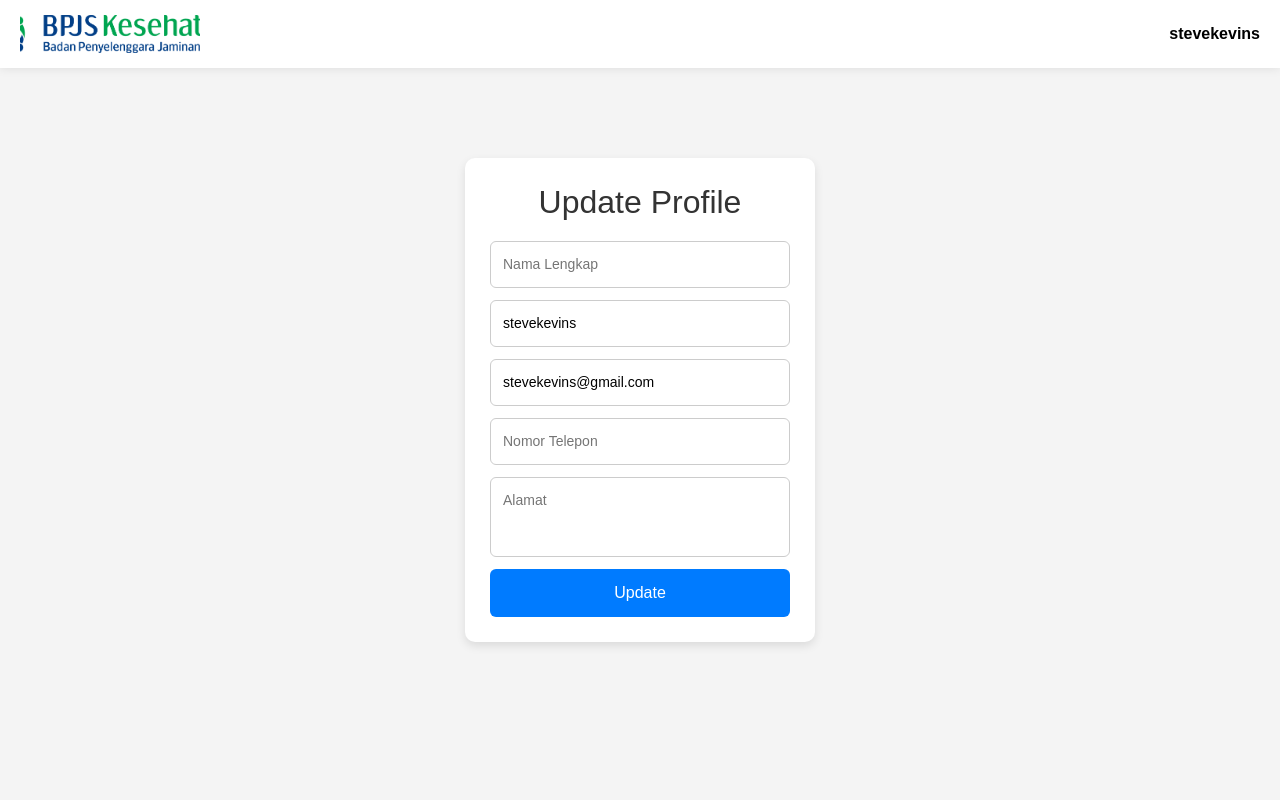
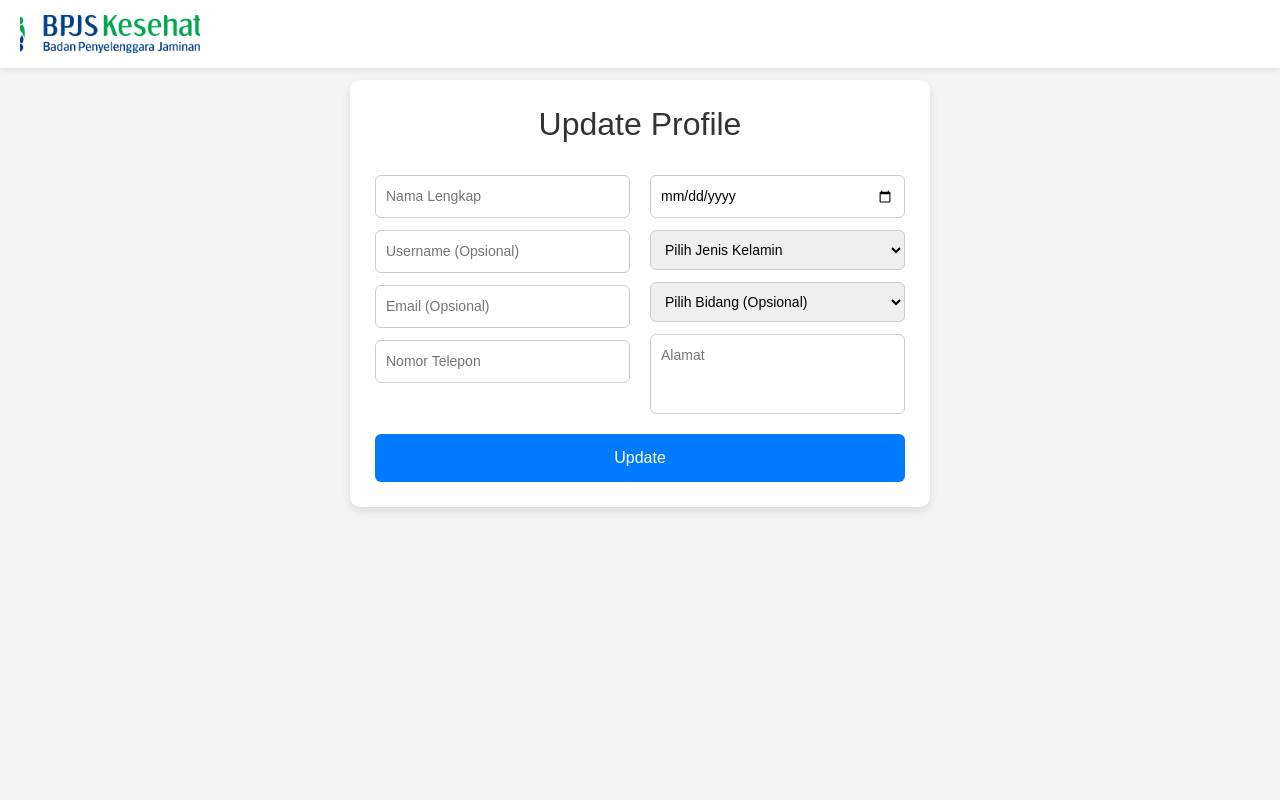
Before and after one commit to stevethecapt/BPJS-ArchiveSystem, a PHP site: page /profile/profile.php in a window 1280 px wide. Run offline with PHP 8.4, Linux system fonts and the light colour scheme; a user stored in the database is signed in; data comes from the database, SQL or seed files in the repository.

Commit message:
Add files via upload

```diff
--- a/arsip_system/auth/dashboard.php
+++ b/arsip_system/auth/dashboard.php
@@ -102,7 +102,7 @@
                 <?php echo isset($_SESSION['phone']) ? htmlspecialchars($_SESSION['phone']) : 'Your Number'; ?>
             </p>
             <p style="font-size: 14px; color: #666;">
-                <?php echo isset($_SESSION['address']) ? htmlspecialchars($_SESSION['address']) : 'Your Address'; ?>
+                <?php echo isset($_SESSION['bidang']) ? htmlspecialchars($_SESSION['bidang']) : 'Bidang'; ?>
             </p>
 
             <a href="profile/profile.php" style="display: block; background: #008CBA; color: white; text-decoration: none; padding: 10px; border-radius: 10px; margin-top: 10px;">Update Profile</a>
--- a/arsip_system/auth/profile/profile.php
+++ b/arsip_system/auth/profile/profile.php
@@ -1,41 +1,48 @@
 <?php
-session_start();
 require_once("../../config/database.php");
 
-$user_id = $_SESSION['user_id'];
-$stmt = $pdo->prepare("SELECT fullname, username, email, phone, address FROM users WHERE id = ?");
-$stmt->execute([$user_id]);
-$user = $stmt->fetch(PDO::FETCH_ASSOC);
+$message = "";
+$status = "";
 
+// Mengecek apakah form telah disubmit
 if ($_SERVER["REQUEST_METHOD"] == "POST") {
-    $fullname = trim($_POST['fullname']);
-    $username = trim($_POST['username']);
-    $email = trim($_POST['email']);
-    $phone = trim($_POST['phone']);
-    $address = trim($_POST['address']);
+    // Mengambil data dari form
+    $fullname = trim($_POST['fullname'] ?? "");
+    $username = trim($_POST['username'] ?? "");
+    $email = trim($_POST['email'] ?? "");
+    $phone = trim($_POST['phone'] ?? "");
+    $tanggal_lahir = trim($_POST['tanggal_lahir'] ?? "");
+    $jenis_kelamin = trim($_POST['jenis_kelamin'] ?? "");
+    $bidang = trim($_POST['bidang'] ?? "");
+    $address = trim($_POST['address'] ?? "");
 
-    $stmt = $pdo->prepare("SELECT id FROM users WHERE (username = ? OR email = ?) AND id != ?");
-    $stmt->execute([$username, $email, $user_id]);
-    $existingUser = $stmt->fetch(PDO::FETCH_ASSOC);
-
-    if ($existingUser) {
-        $message = "Username atau email sudah digunakan!";
+    // Validasi: Pastikan kolom yang wajib diisi tidak kosong
+    if (!empty($fullname) && !empty($phone) && !empty($address)) {
+        try {
+            // Cek apakah data sudah ada untuk update atau insert data baru
+            if (isset($_POST['user_id']) && !empty($_POST['user_id'])) {
+                // Update data jika ada user_id
+                $stmt = $pdo->prepare("UPDATE users SET fullname = ?, username = ?, email = ?, phone = ?, tanggal_lahir = ?, jenis_kelamin = ?, bidang = ?, address = ? WHERE id = ?");
+                $success = $stmt->execute([$fullname, $username, $email, $phone, $tanggal_lahir, $jenis_kelamin, $bidang, $address, $_POST['user_id']]);
+                $message = $success ? "Profil berhasil diperbarui." : "Gagal memperbarui profil.";
             } else {
-        $stmt = $pdo->prepare("UPDATE users SET fullname = ?, username = ?, email = ?, phone = ?, address = ? WHERE id = ?");
-        if ($stmt->execute([$fullname, $username, $email, $phone, $address, $user_id])) {
-            $_SESSION['fullname'] = $fullname;
-            $_SESSION['username'] = $username;
-            $_SESSION['email'] = $email;
-            $_SESSION['phone'] = $phone;
-            $_SESSION['address'] = $address;
-            header("Location: dashboard.php");
-            exit();
+                // Insert data baru jika user_id tidak ada
+                $stmt = $pdo->prepare("INSERT INTO users (fullname, username, email, phone, tanggal_lahir, jenis_kelamin, bidang, address) VALUES (?, ?, ?, ?, ?, ?, ?, ?)");
+                $success = $stmt->execute([$fullname, $username, $email, $phone, $tanggal_lahir, $jenis_kelamin, $bidang, $address]);
+                $message = $success ? "Profil berhasil dibuat." : "Gagal membuat profil.";
+            }
+            $status = $success ? "success" : "error";
+        } catch (PDOException $e) {
+            $message = "Terjadi kesalahan database: " . $e->getMessage();
+            $status = "error";
+        }
     } else {
-            $message = "Terjadi kesalahan saat memperbarui profil!";
-        }
+        $message = "Semua kolom wajib harus diisi!";
+        $status = "error";
     }
 }
 ?>
+
 <!DOCTYPE html>
 <html lang="id">
 <head>
@@ -43,6 +50,30 @@
     <meta name="viewport" content="width=device-width, initial-scale=1.0">
     <link rel="stylesheet" href="https://cdn.jsdelivr.net/npm/bootstrap@5.3.0/dist/css/bootstrap.min.css">
     <title>Update Profile</title>
+    <style>
+        .button {
+            background-color: #007bff;
+            color: white;
+            padding: 12px;
+            border: none;
+            border-radius: 6px;
+            cursor: pointer;
+            font-size: 16px;
+            transition: 0.3s ease-in-out;
+            width: 100%;
+            margin-top: 20px;
+            text-align: center;
+            display: block;
+        }
+        .button:hover {
+            background-color: #0056b3;
+        }
+        .error-message {
+            color: red;
+            font-weight: bold;
+            margin-bottom: 10px;
+        }
+    </style>
 </head>
 <body>
 <nav>
@@ -53,47 +84,39 @@
                 <?php echo htmlspecialchars($_SESSION['username']); ?>
             <?php endif; ?>
         </a>
-
-        <div id="profilePopup" style="display: none; position: absolute; top: 75px; right: 0; width: 250px; padding: 20px; background: white; border-radius: 15px; box-shadow: 0px 4px 10px rgba(0, 0, 0, 0.2); text-align: center;">
-            <div style="width: 80px; height: 80px; background: #ddd; border-radius: 50%; margin: auto; position: relative;">
-                <span style="position: absolute; bottom: 0; right: 0; background: #4CAF50; width: 20px; height: 20px; border-radius: 50%; font-size: 14px; color: white; text-align: center;">+</span>
-            </div>
-
-            <p style="font-size: 18px; font-weight: bold; margin-top: 10px;"><?php echo htmlspecialchars($_SESSION['username']); ?></p>
-            <p style="font-size: 14px; color: #666;">
-                <?php echo isset($_SESSION['email']) ? htmlspecialchars($_SESSION['email']) : 'example@youremail.com'; ?>
-            </p>
-            <p style="font-size: 14px; color: #666;">
-                <?php echo isset($_SESSION['phone']) ? htmlspecialchars($_SESSION['phone']) : 'Your Number'; ?>
-            </p>
-            <p style="font-size: 14px; color: #666;">
-                <?php echo isset($_SESSION['address']) ? htmlspecialchars($_SESSION['address']) : 'Your Address'; ?>
-            </p>
-            <a href="logout.php" style="display: block; background: #f44336; color: white; text-decoration: none; padding: 10px; border-radius: 10px; margin-top: 5px;">Logout</a>
-        </div>
-
-        <script>
-        function toggleProfilePopup() {
-            var popup = document.getElementById("profilePopup");
-            popup.style.display = (popup.style.display === "none" || popup.style.display === "") ? "block" : "none";
-        }
-        </script>
     </div>
 </nav>
 <div class="container">
     <h2>Update Profile</h2>
-
     <?php if (isset($message)) : ?>
         <p class="error-message"><?php echo $message; ?></p>
     <?php endif; ?>
-
     <form method="post">
-            <input type="text" name="fullname" value="<?php echo htmlspecialchars($user['fullname']); ?>" placeholder="Nama Lengkap" required>
-            <input type="text" name="username" value="<?php echo htmlspecialchars($user['username']); ?>" placeholder="Username" required>
-            <input type="email" name="email" value="<?php echo htmlspecialchars($user['email']); ?>" placeholder="Email" required>
-            <input type="text" name="phone" value="<?php echo htmlspecialchars($user['phone']); ?>" placeholder="Nomor Telepon" required>
-            <textarea name="address" placeholder="Alamat" required><?php echo htmlspecialchars($user['address']); ?></textarea>
-            <button href="../dashboard.php" type="submit">Update</button>
+        <div class="form-row">
+            <div class="form-column">
+                <input type="text" name="fullname" placeholder="Nama Lengkap" required>
+                <input type="text" name="username" placeholder="Username (Opsional)">
+                <input type="email" name="email" placeholder="Email (Opsional)">
+                <input type="text" name="phone" placeholder="Nomor Telepon" required>
+            </div>
+            <div class="form-column">
+                <input type="date" name="tanggal_lahir" placeholder="Tanggal Lahir">
+                <select name="jenis_kelamin">
+                    <option value="">Pilih Jenis Kelamin</option>
+                    <option value="Laki-laki">Laki-laki</option>
+                    <option value="Perempuan">Perempuan</option>
+                </select>
+                <select name="bidang">
+                    <option value="">Pilih Bidang (Opsional)</option>
+                    <option value="SDM Umum dan Komunikasi">SDM, Umum dan Komunikasi</option>
+                    <option value="Perencanaan dan Keuangan">Perencanaan dan Keuangan</option>
+                    <option value="Kepesertaan dan Mutu Layanan">Kepesertaan dan Mutu Layanan</option>
+                    <option value="Jaminan Pelayanan Kesehatan">Jaminan Pelayanan Kesehatan</option>
+                </select>
+                <textarea name="address" placeholder="Alamat" required></textarea>
+            </div>
+        </div>
+        <button href="../dashboard.php" class="button" type="submit">Update</button>
     </form>
 </div>
 </body>
@@ -108,9 +131,10 @@
         font-family: Arial, sans-serif;
         background-color: #f4f4f4;
         display: flex;
-            justify-content: center;
+        flex-direction: column;
         align-items: center;
         height: 100vh;
+        overflow-y: auto;
     }
     nav {
         width: 100%;
@@ -125,31 +149,35 @@
         justify-content: space-between;
         z-index: 1000;
     }
-
     .img {
         height: 38px;
         width: 180px;
         object-fit: cover;
     }
 
-        .top-right {
+    .form-row {
         display: flex;
-            align-items: center;
-            gap: 10px;
+        gap: 20px;
+    }
+    .form-column {
+        flex: 1;
+        display: flex;
+        flex-direction: column;
+    }
+    .form-column input, .form-column select, .form-column textarea {
+        width: 100%;
     }
 
-        .username {
-            font-weight: bold;
-            font-size: 1rem;
-            color: #333;
-        }
     .container {
         background: white;
         padding: 25px;
         border-radius: 10px;
         box-shadow: 0px 4px 10px rgba(0, 0, 0, 0.1);
-            width: 350px;
+        width: 90%;
+        max-width: 580px;
         text-align: center;
+        margin-top: 80px;
+        overflow-y: auto;
     }
     h2 {
         margin-bottom: 20px;
@@ -160,30 +188,23 @@
         font-size: 14px;
         margin-bottom: 10px;
     }
-        form {
-            display: flex;
-            flex-direction: column;
-            text-align: left;
-        }
-        input, textarea {
+
+    input, textarea, select {
         width: 100%;
-            padding: 12px;
-            margin-bottom: 12px;
+        padding: 10px;
         border: 1px solid #ccc;
         border-radius: 6px;
         font-size: 14px;
-            transition: 0.3s ease-in-out;
+        margin-top: 12px;
     }
-        input:focus, textarea:focus {
-            border-color: #007bff;
-            outline: none;
-            box-shadow: 0 0 5px rgba(0, 123, 255, 0.5);
+
+    textarea {
+        height: 80px;
+        resize: none;
     }
-        textarea {
-            resize: none;
-            height: 80px;
-        }
-        button {
+
+    .button {
+        display: inline-block;
         background-color: #007bff;
         color: white;
         padding: 12px;
@@ -192,9 +213,19 @@
         cursor: pointer;
         font-size: 16px;
         transition: 0.3s ease-in-out;
+        text-align: center;
+        text-decoration: none;
         width: 100%;
+        margin-top: 20px;
     }
-        button:hover {
+
+    .button:hover {
         background-color: #0056b3;
     }
+
+    @media (max-width: 480px) {
+        .form-group {
+            min-width: 100%;
+        }
+    }
 </style>
```
Also changed, not shown: arsip_system.sql (+11 -12 lines). Lines whose indentation alone changed are shown as unchanged.
